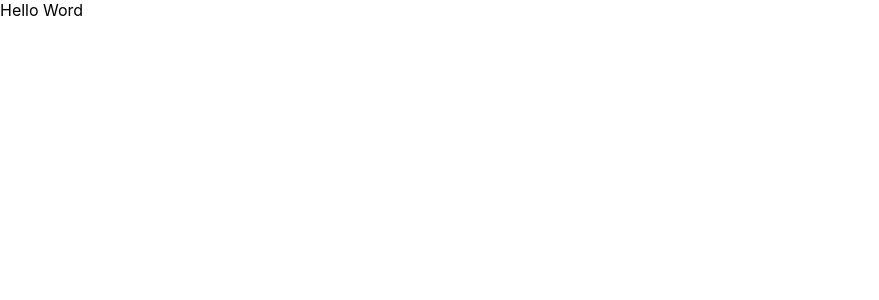
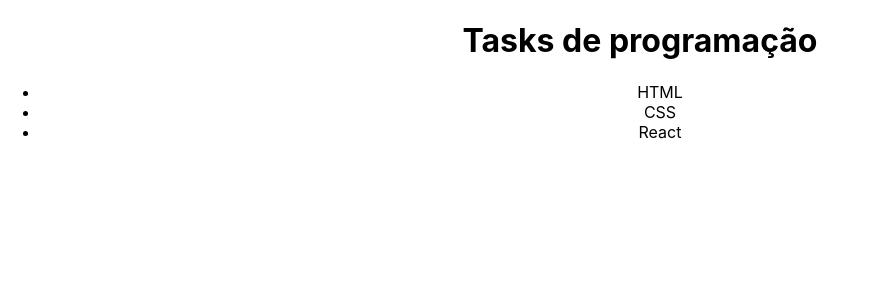
Before and after one commit to betim009/MyCourse, a React (Create React App) app in the folder to-do-list/: page / in a window 1280 px wide. Shown: the top 300 px of the page, without its empty margins (0-879 px from the left). Built offline with nearby package versions, Linux system fonts and the light colour scheme.

Commit message:
Primeiro passo - criando as tasks - via props

```diff
--- a/to-do-list/src/App.js
+++ b/to-do-list/src/App.js
@@ -1,8 +1,29 @@
+import React from 'react';
 import './App.css';
 
+// Component Lista de Tarefas
+function ListaDeTarefas(props) {
+  const tasks = props.tasks;
+  const listaDeTarefas = tasks.map((task) => (
+    <li key={task.id}>{task.texto}</li>
+  ));
+  return <ul>{listaDeTarefas}</ul>;
+}
+
+
 function App() {
+  // Array de tasks
+  const tasks = [
+    { id: 1, texto: "HTML" },
+    { id: 2, texto: "CSS" },
+    { id: 3, texto: "React" },
+  ];
+
   return (
-    <div>Hello Word</div>
+    <div className="App">
+      <h1>Tasks de programação</h1>
+      <ListaDeTarefas tasks={tasks} />
+    </div>
   );
 }
 
```
